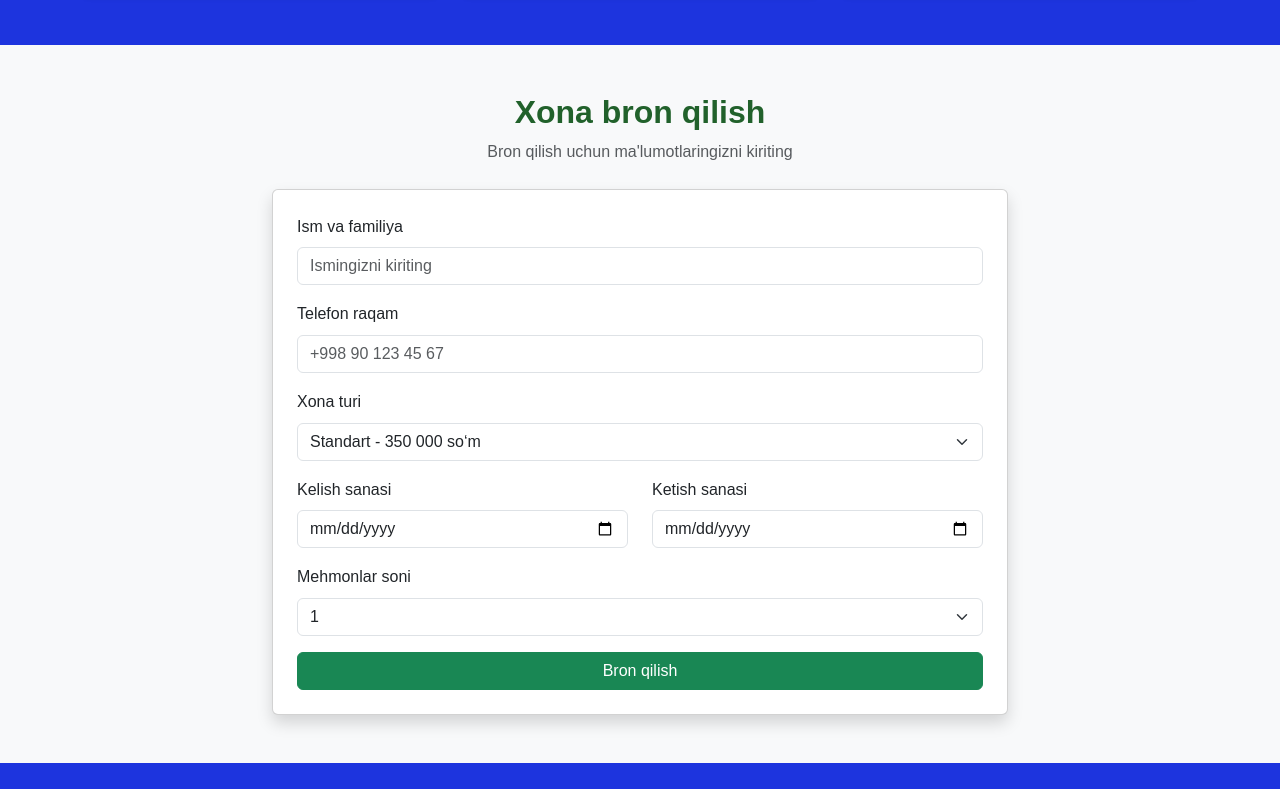
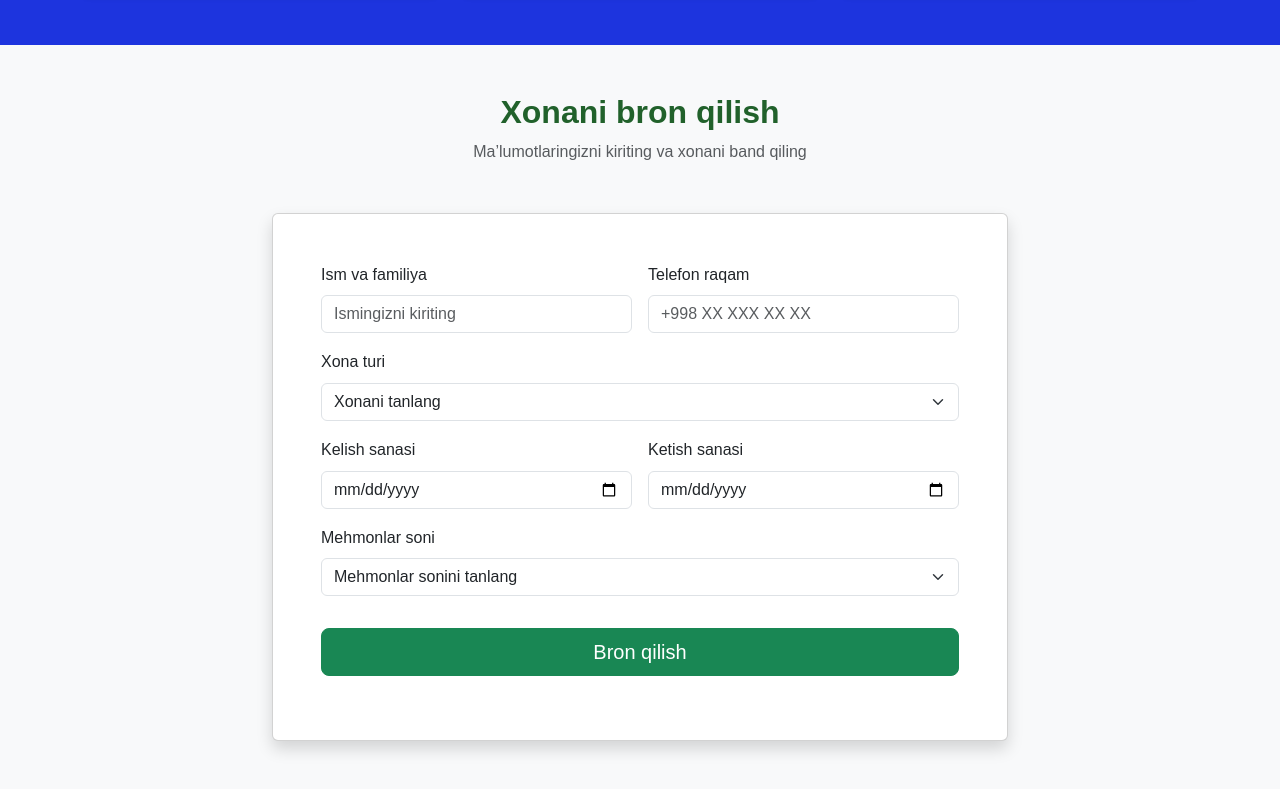
Before and after one commit to azizbeyk06/grand-mehmonhonasi, a plain HTML site: page index.html in a window 1280 px wide. Shown: the part 1643-2432 px from the top of the page. Before the commit the page ends 2406 px from the top, so only its background shows below. Drawn offline with nearby package versions, Linux system fonts and the light colour scheme.

Commit message:
Update index.html

```diff
--- a/index.html
+++ b/index.html
@@ -325,152 +325,96 @@
 </section>
 
 
+
 <section id="bron" class="py-5 bg-light">
-
   <div class="container">
 
-        <div class="text-center mb-4">
-
-            <h2 class="fw-bold">
-                Xona bron qilish
+    <h2 class="text-center fw-bold mb-2">
+      Xonani bron qilish
     </h2>
 
-            <p class="text-muted">
-                Bron qilish uchun ma'lumotlaringizni kiriting
+    <p class="text-center text-muted mb-5">
+      Ma’lumotlaringizni kiriting va xonani band qiling
     </p>
 
+    <div class="row justify-content-center">
+      <div class="col-12 col-lg-8">
+
+        <div class="card shadow p-4 p-md-5">
+          <form id="bookingForm">
+
+            <div class="row g-3">
+
+              <div class="col-12 col-md-6">
+                <label class="form-label">Ism va familiya</label>
+                <input type="text" name="name"
+                  class="form-control"
+                  placeholder="Ismingizni kiriting" required>
               </div>
 
-        <div class="row justify-content-center">
-
-            <div class="col-12 col-md-10 col-lg-8">
-
-                <div class="card shadow">
-
-                    <div class="card-body p-4">
-
-                        <form>
-
-                            <div class="mb-3">
-
-                                <label class="form-label">
-                                    Ism va familiya
-                                </label>
-
-                                <input
-                                    type="text"
+              <div class="col-12 col-md-6">
+                <label class="form-label">Telefon raqam</label>
+                <input type="tel" name="phone"
                   class="form-control"
-                                    placeholder="Ismingizni kiriting">
-
+                  placeholder="+998 XX XXX XX XX" required>
               </div>
 
-
-                            <div class="mb-3">
-
-                                <label class="form-label">
-                                    Telefon raqam
-                                </label>
-
-                                <input
-                                    type="tel"
-                                    class="form-control"
-                                    placeholder="+998 90 123 45 67">
-
+              <div class="col-12">
+                <label class="form-label">Xona turi</label>
+                <select name="room" class="form-select" required>
+                  <option value="">Xonani tanlang</option>
+                  <option value="standard">Standart — 350 000 so‘m</option>
+                  <option value="deluxe">Deluxe — 550 000 so‘m</option>
+                  <option value="suite">Lyuks — 750 000 so‘m</option>
+                </select>
               </div>
 
-
-                            <div class="mb-3">
-
-                                <label class="form-label">
-                                    Xona turi
-                                </label>
-
-                                <select class="form-select">
-
-                                    <option>
-                                        Standart - 350 000 so‘m
-                                    </option>
-
-                                    <option>
-                                        Deluxe - 550 000 so‘m
-                                    </option>
-
-                                    <option>
-                                        Lyuks - 750 000 so‘m
-                                    </option>
-
-                                </select>
-
+              <div class="col-12 col-md-6">
+                <label class="form-label">Kelish sanasi</label>
+                <input type="date" name="checkin"
+                  class="form-control" required>
               </div>
 
-
-                            <div class="row">
-
-                                <div class="col-12 col-md-6 mb-3">
-
-                                    <label class="form-label">
-                                        Kelish sanasi
-                                    </label>
-
-                                    <input
-                                        type="date"
-                                        class="form-control">
-
+              <div class="col-12 col-md-6">
+                <label class="form-label">Ketish sanasi</label>
+                <input type="date" name="checkout"
+                  class="form-control" required>
               </div>
 
+              <div class="col-12">
+                <label class="form-label">Mehmonlar soni</label>
+                <select name="guests" class="form-select" required>
+                  <option value="">Mehmonlar sonini tanlang</option>
+                  <option value="1">1 kishi</option>
+                  <option value="2">2 kishi</option>
+                  <option value="3">3 kishi</option>
+                  <option value="4">4 kishi</option>
+                  <option value="5">5 kishi</option>
+                  <option value="6">6 kishi</option>
+                  <option value="7">7 kishi</option>
+                  <option value="8">8 kishi</option>
+                  <option value="9">9 kishi</option>
+                  <option value="10">10 kishi</option>
+                </select>
+              </div>
 
-                                <div class="col-12 col-md-6 mb-3">
+              <div class="col-12">
+                <button type="submit"
+                  class="btn btn-success btn-lg w-100 mt-3">
+                  Bron qilish
+                </button>
+              </div>
 
-                                    <label class="form-label">
-                                        Ketish sanasi
-                                    </label>
-
-                                    <input
-                                        type="date"
-                                        class="form-control">
-
+              <div class="col-12">
+                <p id="formMessage" class="text-center mb-0"
+                  role="status" aria-live="polite"></p>
               </div>
 
             </div>
-
-
-                            <div class="mb-3">
-
-                                <label class="form-label">
-                                    Mehmonlar soni
-                                </label>
-
-                                <select class="form-select">
-
-                                    <option>1</option>
-                                    <option>2</option>
-                                    <option>3</option>
-                                    <option>4</option>
-                                    <option>5</option>
-
-                                </select>
-
-                            </div>
-
-
-                            <button
-                                type="submit"
-                                class="btn btn-success w-100">
-
-                                Bron qilish
-
-                            </button>
-
           </form>
-
         </div>
 
       </div>
-
     </div>
-
   </div>
-
-    </div>
-
 </section>
```
Lines whose indentation alone changed are shown as unchanged.
